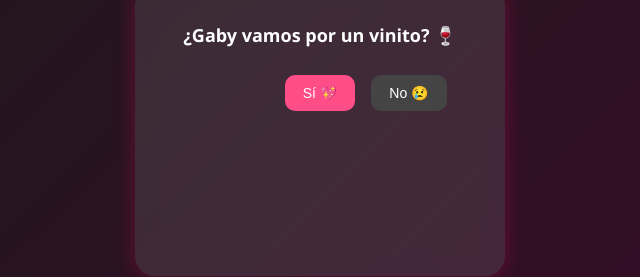
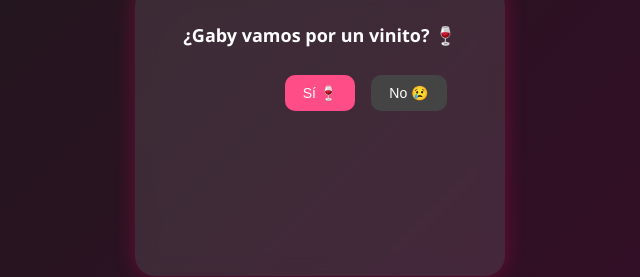
Before and after one commit to AcGeorge96/imvitacion, a plain HTML site: page index.html in a window 1280 px wide. Shown: the part 269-546 px from the top of the page, 320-960 px from the left. Drawn offline with Linux system fonts and the light colour scheme.

Commit message:
Update index.html

```diff
--- a/index.html
+++ b/index.html
@@ -63,7 +63,7 @@
 
 <div class="card">
     <h1 id="question">¿Gaby vamos por un vinito? 🍷</h1>
-    <button id="yes">Sí 💖</button>
+    <button id="yes">Sí 🍷</button>
     <button id="no">No 😢</button>
 </div>
 
```
